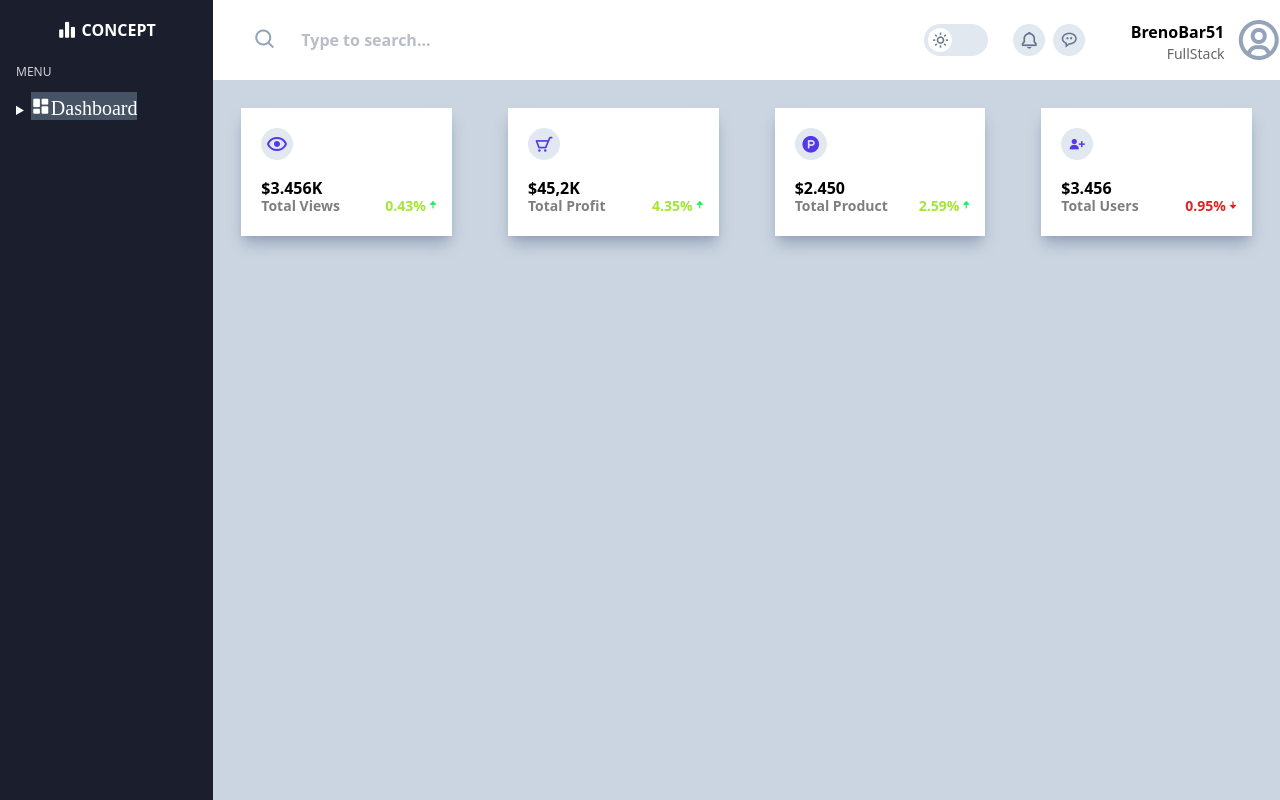
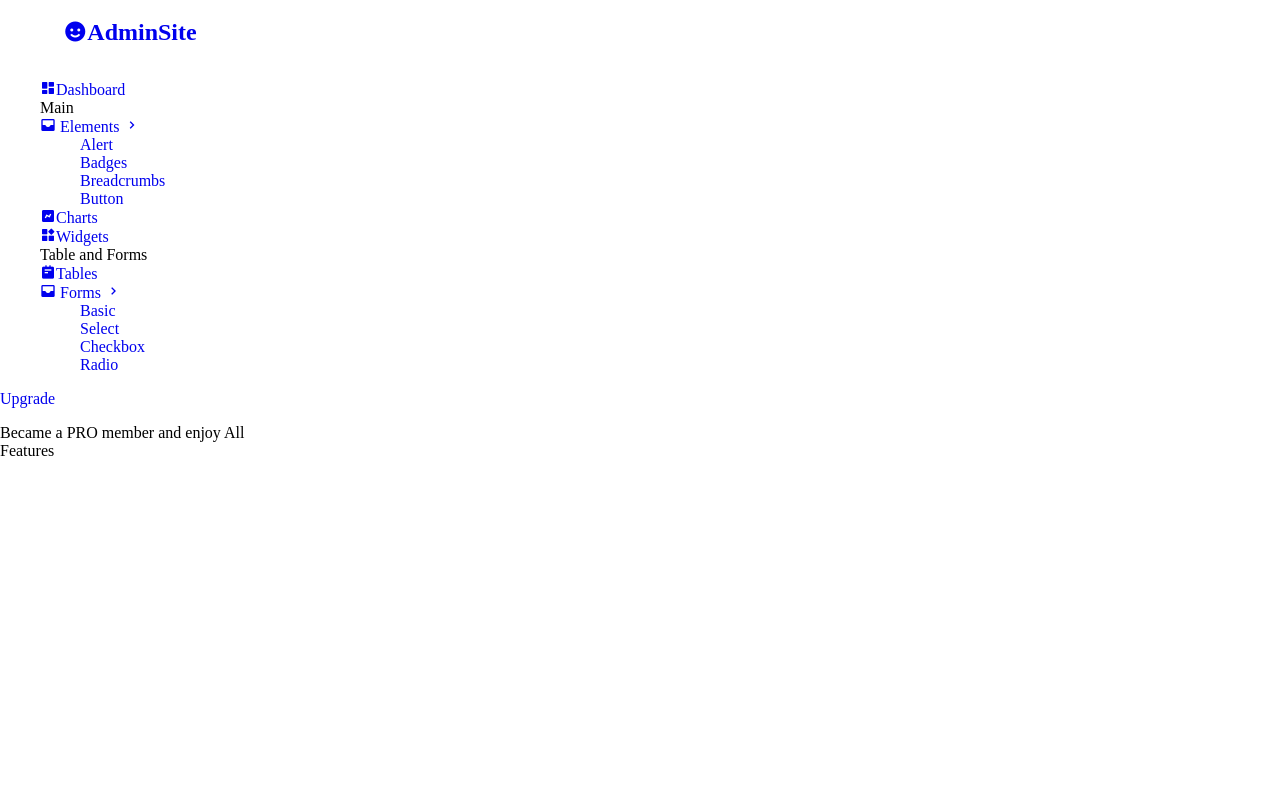
Before and after one commit to BrenoBar51/AdminsiteDashboard, a plain HTML site: page index.html in a window 1280 px wide. Drawn offline with nearby package versions, Linux system fonts and the light colour scheme.

Commit message:
Projeto refeito do zero

```diff
--- a/index.html
+++ b/index.html
@@ -1,109 +1,48 @@
-<!doctype html>
-<html>
+<!DOCTYPE html>
+<html lang="pt-br">
 <head>
   <meta charset="UTF-8">
+  <meta http-equiv="X-UA-Compatible" content="IE=edge">
   <meta name="viewport" content="width=device-width, initial-scale=1.0">
   <link href='https://unpkg.com/boxicons@2.1.4/css/boxicons.min.css' rel='stylesheet'>
-  <script src="https://cdn.tailwindcss.com"></script>
-  <link rel="stylesheet" href="style.css">
+  <link rel="stylesheet" href="styles.css">
+  <title>Dashboard</title>
 </head>
 <body>
-    <main class="h-screen flex">
-      <section class="w-2/12 bg-slate-950 opacity-90 h-full p-4 flex flex-col text-white gap-5">
-        <h1 class="w-full text-center flex items-center justify-center font-bold">
-          <i class='bx bxs-bar-chart-alt-2 mr-1 text-xl'></i>CONCEPT</h1>
-        <div class="flex flex-col gap-3">
-          <span class="text-xs uppercase opacity-80">Menu</span>
-          <ul class="text-sm w-full">
-            <details>
-                <summary><i class="bx bxs-dashboard text-xl bg-slate-700">Dashboard</i></summary>
-                    <button><li class="opacity-60 px-1">eCommerce</li></button>
-                    <button><li class="opacity-60 px-1">Finance</li></button>
-                    <button><li class="opacity-60 px-1">Sales</li></button>
-                    <button><li class="opacity-60 px-1">infulencer</li></button>
-            </details>
-          </ul>
-        </div>
-      </section>
-      <section class="w-10/12 bg-slate-300 h-full">
-        <nav class="flex items-center justify-start relative bg-white w-full h-20">
-          <div class="flex items-center justify-start   w-2/4 h-8">
-            <i class='absolute left-10 text-2xl text-slate-400  bx bx-search'></i>
-            <input class="absolute  left-20 bg-white text-slate-900 placeholder:p-2  font-bold opacity-70 w-2/4 h-10" type="search" placeholder="Type to search...">
-          </div>
-          <div class="absolute flex items-center justify-start p-1  left-2/3 bg-slate-200 rounded-full w-16 h-8">
-            <div class="w-6 h-6 flex items-center justify-center rounded-full bg-white">
-              <i class='absolute text-lg text-slate-500 bx bx-sun'></i>
-            </div>
-          </div>
-          <div class="absolute flex items-center justify-center gap-2 left-3/4 w-25 h-12">
-            <div class="flex items-center justify-center w-8 h-8 bg-slate-200 rounded-full">
-              <i class='text-xl text-slate-500 bx bx-bell'></i>
-            </div>
-            <div class="flex items-center justify-center w-8 h-8 bg-slate-200 rounded-full">
-              <i class='text-lg text-slate-500 bx bx-message-rounded-dots'></i>
-            </div>
-          </div>
-          <div class="relative left-96 w-24 h-12 flex flex-col">
-            <h1 class="absolute top-1 font-bold ">BrenoBar51</h1>
-            <p class="absolute -bottom-0 left-9 opacity-60  text-sm">FullStack</p>
-          </div>
-          <div class="relative left-96 w-16 h-16 flex items-center justify-center ">
-            <i class='bx bx-user-circle text-5xl text-slate-400'></i>
-          </div>
-        </nav>
-        <div class="w-full h-40 flex">
-          <div class=" flex flex-col bg-white w-56 h-32 m-7 shadow-lg shadow-slate-400  ">
-            <div class="bg-slate-200 w-8 h-8 rounded-full m-5 flex items-center justify-center">
-              <svg  xmlns="http://www.w3.org/2000/svg" width="24" height="24" viewBox="0 0 24 24" style="fill: rgba(83, 57, 234, 1); font-size: small; "><path d="M12 9a3.02 3.02 0 0 0-3 3c0 1.642 1.358 3 3 3 1.641 0 3-1.358 3-3 0-1.641-1.359-3-3-3z"></path><path d="M12 5c-7.633 0-9.927 6.617-9.948 6.684L1.946 12l.105.316C2.073 12.383 4.367 19 12 19s9.927-6.617 9.948-6.684l.106-.316-.105-.316C21.927 11.617 19.633 5 12 5zm0 12c-5.351 0-7.424-3.846-7.926-5C4.578 10.842 6.652 7 12 7c5.351 0 7.424 3.846 7.926 5-.504 1.158-2.578 5-7.926 5z"></path></svg>
-            </div>
-            <div class="flex flex-col leading-4 w-32">
-              <span class="font-bold ml-5">$3.456K</span>
-              <p class="opacity-50 font-bold text-sm ml-5">Total Views</p>
-            </div>
-            <div class="flex relative  pb-4 items-end">
-              <span class="absolute right-2 pr-1 text-lime-400 font-bold text-sm">0.43%<i class='bx bxs-up-arrow-alt text-sm' style='color:#1dec67'></i></span>
-            </div>
-          </div>
-          <div class=" flex flex-col bg-white w-56 h-32 m-7 shadow-lg shadow-slate-400  ">
-            <div class="bg-slate-200 w-8 h-8 rounded-full m-5 flex items-center justify-center">
-              <i class='bx bx-cart bx-flip-horizontal text-xl' style='color:#5339ea' ></i>
-            </div>
-            <div class="flex flex-col leading-4 w-32">
-              <span class="font-bold ml-5">$45,2K</span>
-              <p class="opacity-50 font-bold text-sm ml-5">Total Profit</p>
-            </div>
-            <div class="flex relative  pb-4 items-end">
-              <span class="absolute right-2 pr-1 text-lime-400 font-bold text-sm">4.35%<i class='bx bxs-up-arrow-alt text-sm' style='color:#1dec67'></i></span>
-            </div>
-          </div>
-          <div class=" flex flex-col bg-white w-56 h-32 m-7 shadow-lg shadow-slate-400  ">
-            <div class="bg-slate-200 w-8 h-8 rounded-full m-5 flex items-center justify-center">
-              <i class='bx bxl-product-hunt text-xl' style='color:#5339ea'  ></i>
-            </div>
-            <div class="flex flex-col leading-4 w-32">
-              <span class="font-bold ml-5">$2.450</span>
-              <p class="opacity-50 font-bold text-sm ml-5">Total Product</p>
-            </div>
-            <div class="flex relative  pb-4 items-end">
-              <span class="absolute right-2 pr-1 text-lime-400 font-bold text-sm">2.59%<i class='bx bxs-up-arrow-alt text-sm' style='color:#1dec67'></i></span>
-            </div>
-          </div>
-          <div class=" flex flex-col bg-white w-56 h-32 m-7 shadow-lg shadow-slate-400  ">
-            <div class="bg-slate-200 w-8 h-8 rounded-full m-5 flex items-center justify-center">
-              <i class='bx bxs-user-plus text-lg' style='color:#5339ea'></i>
-            </div>
-            <div class="flex flex-col leading-4 w-32">
-              <span class="font-bold ml-5">$3.456</span>
-              <p class="opacity-50 font-bold text-sm ml-5">Total Users</p>
-            </div>
-            <div class="flex relative  pb-4 items-end">
-              <span class="absolute right-2 pr-1 text-red-600 font-bold text-sm">0.95%<i class='bx bxs-down-arrow-alt text-sm' style='color:#ec1d20'></i></span>
-            </div>
-          </div>
-        </div>
-      </section>
-    </main>
-    <script src="https://unpkg.com/boxicons@2.1.4/dist/boxicons.js"></script>
+  <section id="sidebar">
+    <a href="#" class="brand"><i class='bx bxs-smile icon'></i>AdminSite</a>
+    <ul class="side-menu">
+      <li><a href="#"><i class='bx bxs-dashboard icon'></i>Dashboard</a></li>
+      <li class="divider">Main</li>
+      <li>
+        <a href="#"><i class='bx bxs-inbox icon'></i> Elements <i class='bx bx-chevron-right icon-right'></i></a>
+        <ul class="side-dropdown">
+          <li><a href="#">Alert</a></li>
+          <li><a href="#">Badges</a></li>
+          <li><a href="#">Breadcrumbs</a></li>
+          <li><a href="#">Button</a></li>
+        </ul>
+      </li>
+      <li><a href="#"><i class='bx bxs-chart icon'></i>Charts</a></li>
+      <li><a href="#"><i class='bx bxs-widget icon'></i>Widgets</a></li>
+      <li class="divider">Table and Forms</li>
+      <li><a href="#"><i class='bx bxs-notepad icon'></i>Tables</a></li>
+      <li>
+        <a href="#"><i class='bx bxs-inbox icon'></i> Forms <i class='bx bx-chevron-right icon-right'></i></a>
+        <ul class="side-dropdown">
+          <li><a href="#">Basic</a></li>
+          <li><a href="#">Select</a></li>
+          <li><a href="#">Checkbox</a></li>
+          <li><a href="#">Radio</a></li>
+        </ul>
+      </li>
+    </ul>
+    <div class="ads">
+      <div class="wrapper">
+        <a href="#" class="btn-upgrade">Upgrade</a>
+        <p>Became a <span>PRO</span> member and enjoy <span>All Features</span></p>
+      </div>
+    </div>
+  </section>
 </body>
 </html>
--- a/styles.css
+++ b/styles.css
@@ -1,3 +1,25 @@
-button{
-    cursor: pointer;
+body{
+    background: var(--gray);
 }
+a{
+    text-decoration: none;
+}
+li{
+    list-style: none;
+}
+#sidebar{
+    position: fixed;
+    width: 260px;
+    background: var(--light);
+    top: 0;
+    left: 0;
+    height: 100%;
+}
+#sidebar .brand{
+    font-size: 24px;
+    display: flex;
+    justify-content: center;
+    align-items: center;
+    height: 64px;
+    font-weight:700;
+}
```
